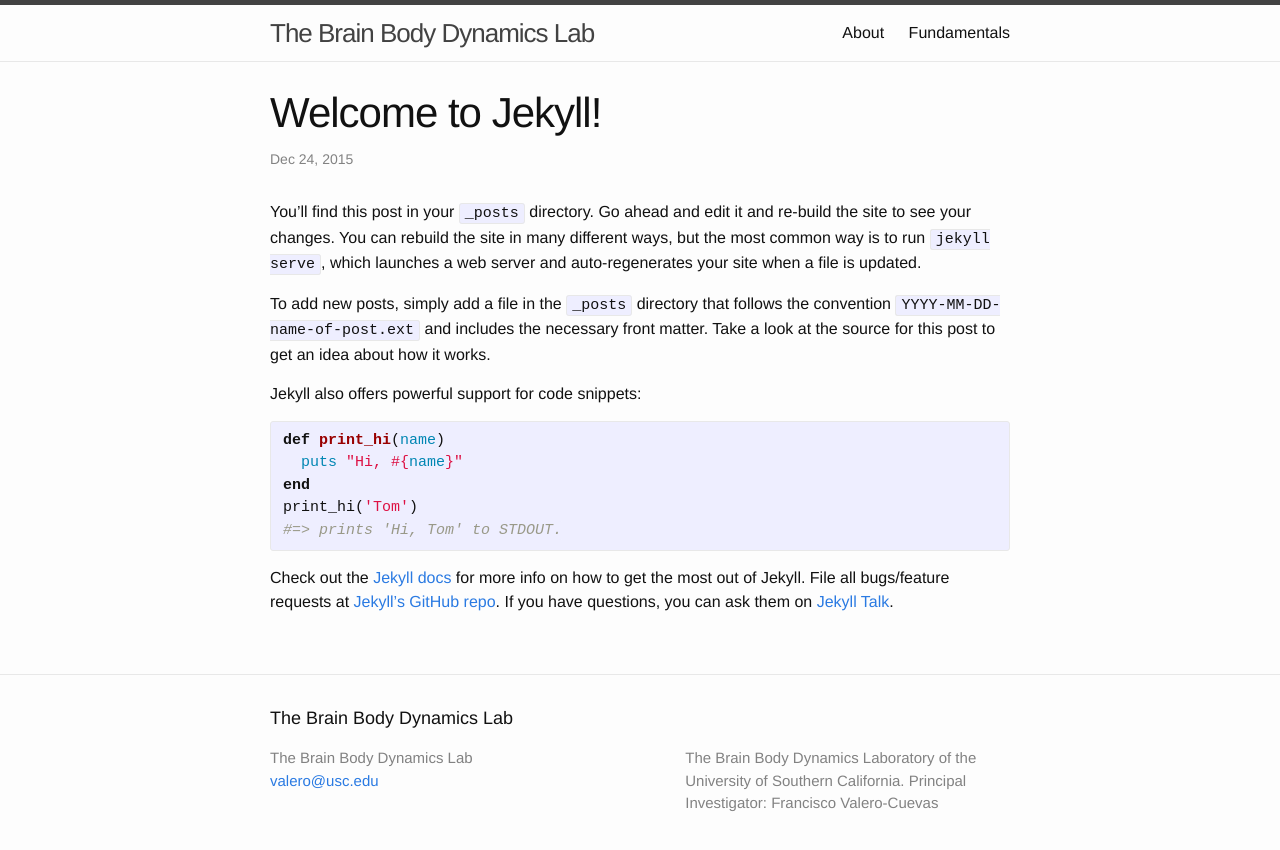
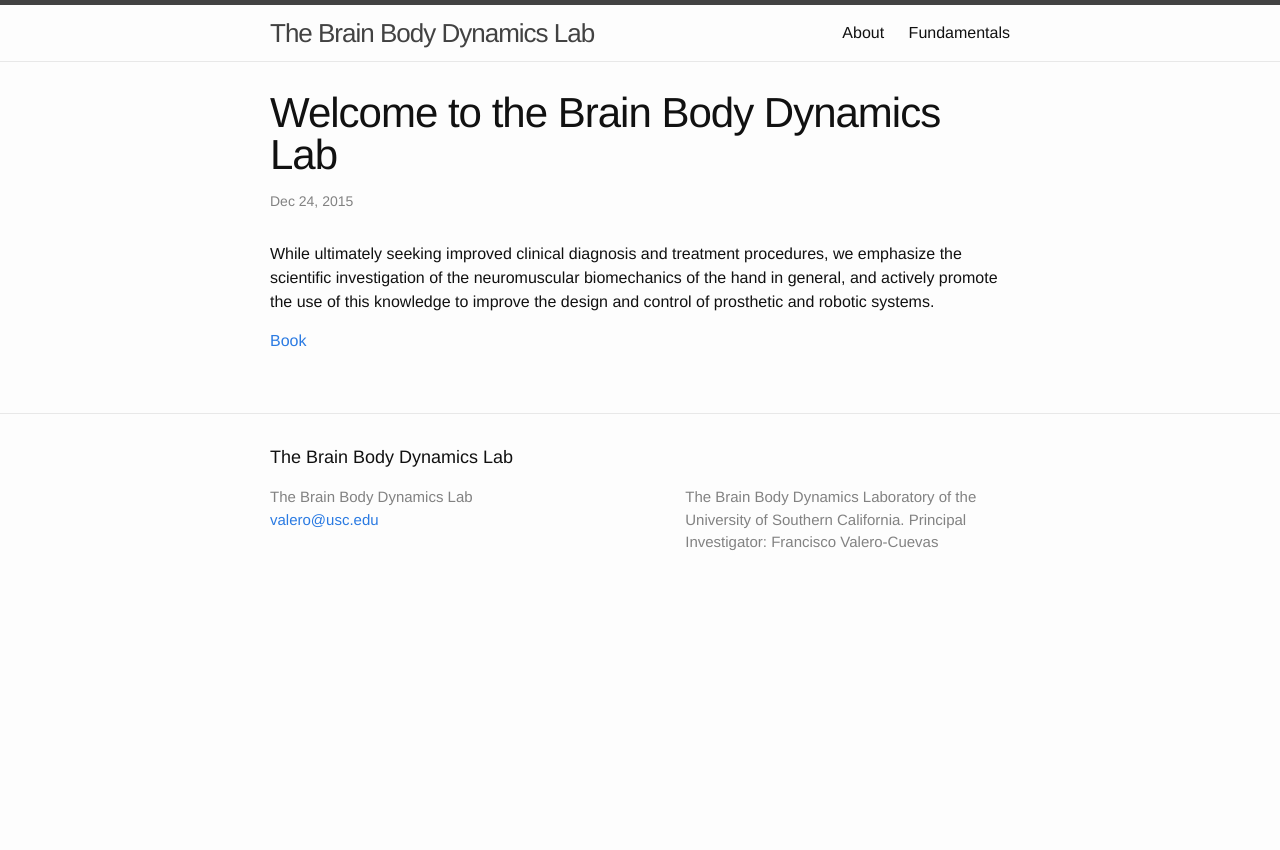
Before and after one commit to usc-bbdl/usc-bbdl.github.io, a Jekyll site: the page built from _posts/2015-12-24-welcome-to-jekyll.markdown, in a window 1280 px wide. Shown: the top 850 px of the page. Built offline with Jekyll 4.4.1, drawn with Linux system fonts in a browser that asks for light colours.

Commit message:
changed from template to basic placeholder
@valerolab

```diff
--- a/_posts/2015-12-24-welcome-to-jekyll.markdown
+++ b/_posts/2015-12-24-welcome-to-jekyll.markdown
@@ -1,25 +1,10 @@
 ---
 layout: post
-title:  "Welcome to Jekyll!"
+title:  "Welcome to the Brain Body Dynamics Lab"
 date:   2015-12-24 13:01:16 -0800
-categories: jekyll update
+categories: BBDL
 ---
-You’ll find this post in your `_posts` directory. Go ahead and edit it and re-build the site to see your changes. You can rebuild the site in many different ways, but the most common way is to run `jekyll serve`, which launches a web server and auto-regenerates your site when a file is updated.
 
-To add new posts, simply add a file in the `_posts` directory that follows the convention `YYYY-MM-DD-name-of-post.ext` and includes the necessary front matter. Take a look at the source for this post to get an idea about how it works.
+While ultimately seeking improved clinical diagnosis and treatment procedures, we emphasize the scientific investigation of the neuromuscular biomechanics of the hand in general, and actively promote the use of this knowledge to improve the design and control of prosthetic and robotic systems.
 
-Jekyll also offers powerful support for code snippets:
-
-{% highlight ruby %}
-def print_hi(name)
-  puts "Hi, #{name}"
-end
-print_hi('Tom')
-#=> prints 'Hi, Tom' to STDOUT.
-{% endhighlight %}
-
-Check out the [Jekyll docs][jekyll-docs] for more info on how to get the most out of Jekyll. File all bugs/feature requests at [Jekyll’s GitHub repo][jekyll-gh]. If you have questions, you can ask them on [Jekyll Talk][jekyll-talk].
-
-[jekyll-docs]: http://jekyllrb.com/docs/home
-[jekyll-gh]:   https://github.com/jekyll/jekyll
-[jekyll-talk]: https://talk.jekyllrb.com/
+[Book](valerolab.org/fundamentals/)
```
